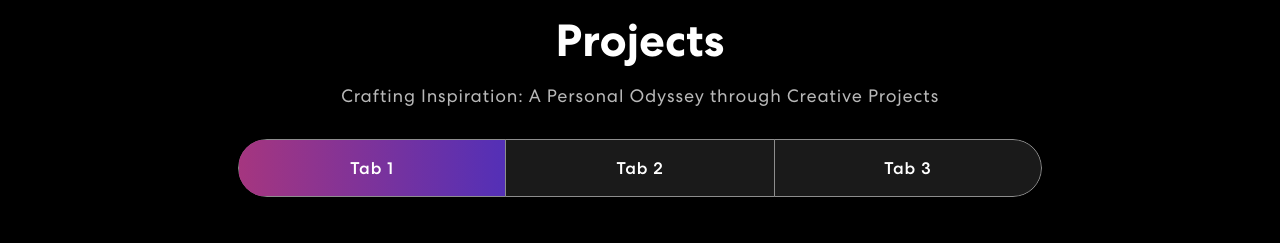
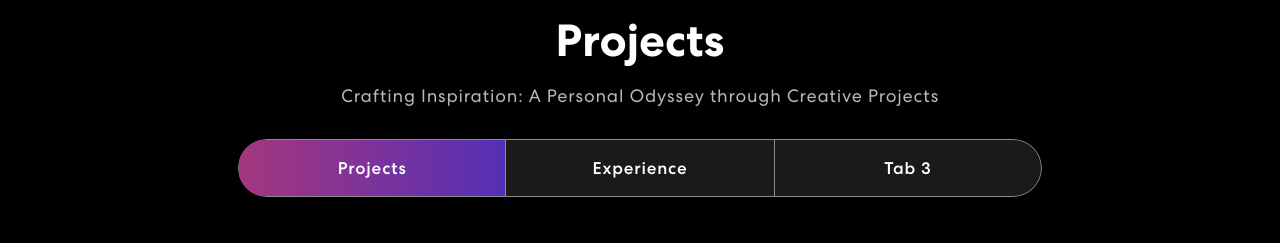
Before and after one commit to mansisoni11/mansi, a React (Create React App) app: page / in a window 1280 px wide. Shown: the part 1580-1823 px from the top of the page. Built offline with nearby package versions, Linux system fonts and the light colour scheme.

Commit message:
first commit5

```diff
--- a/src/components/Projects.js
+++ b/src/components/Projects.js
@@ -112,10 +112,10 @@ export const Projects = () => {
                 <Tab.Container id="projects-tabs" defaultActiveKey="first">
                   <Nav variant="pills" className="nav-pills mb-5 justify-content-center align-items-center" id="pills-tab">
                     <Nav.Item>
-                      <Nav.Link eventKey="first">Tab 1</Nav.Link>
+                      <Nav.Link eventKey="first">Projects</Nav.Link>
                     </Nav.Item>
                     <Nav.Item>
-                      <Nav.Link eventKey="second">Tab 2</Nav.Link>
+                      <Nav.Link eventKey="second">Experience</Nav.Link>
                     </Nav.Item>
                     <Nav.Item>
                       <Nav.Link eventKey="third">Tab 3</Nav.Link>
```
